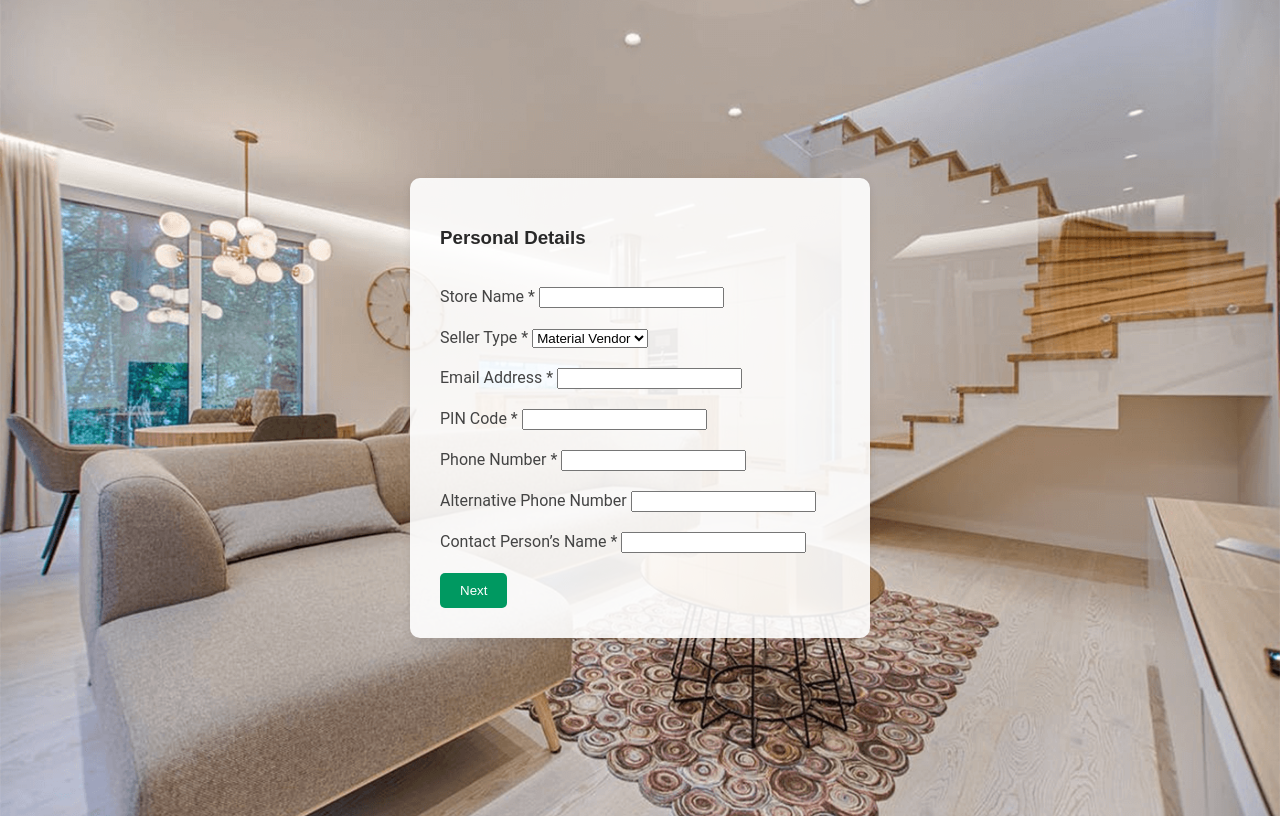
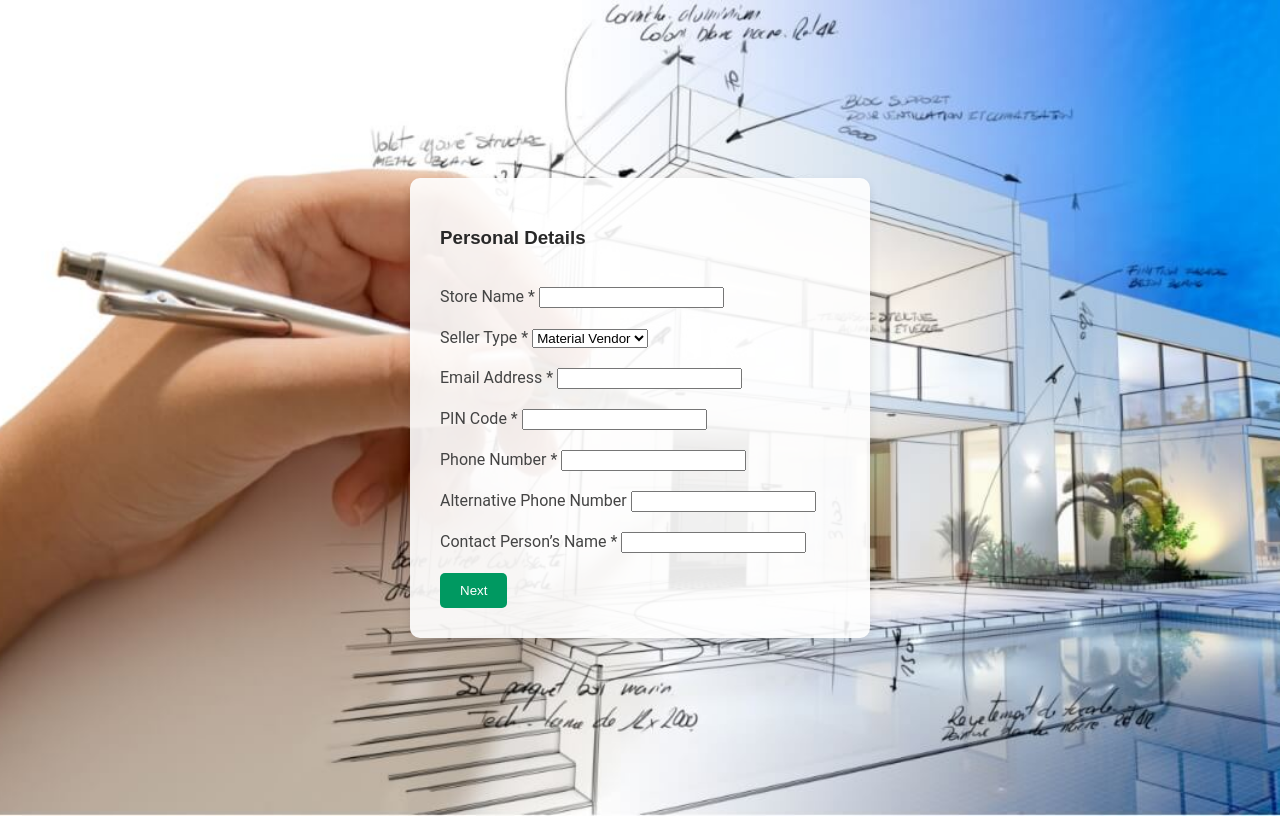
Before and after one commit to Athira-Raj/living-space, a plain HTML site: page partner.html in a window 1280 px wide. Drawn offline with Linux system fonts and the light colour scheme.

Commit message:
imgage update

```diff
--- a/partner.html
+++ b/partner.html
@@ -8,7 +8,7 @@
     <link rel="stylesheet" href="assets/css/main.css">
     <style>
         body {
-            background: url('/assets/img/banner1.webp') no-repeat center center;
+            background: url('/assets/img/blog2.jpg') no-repeat center center;
             background-size: cover;
             height: 100vh;
             display: flex;
```
